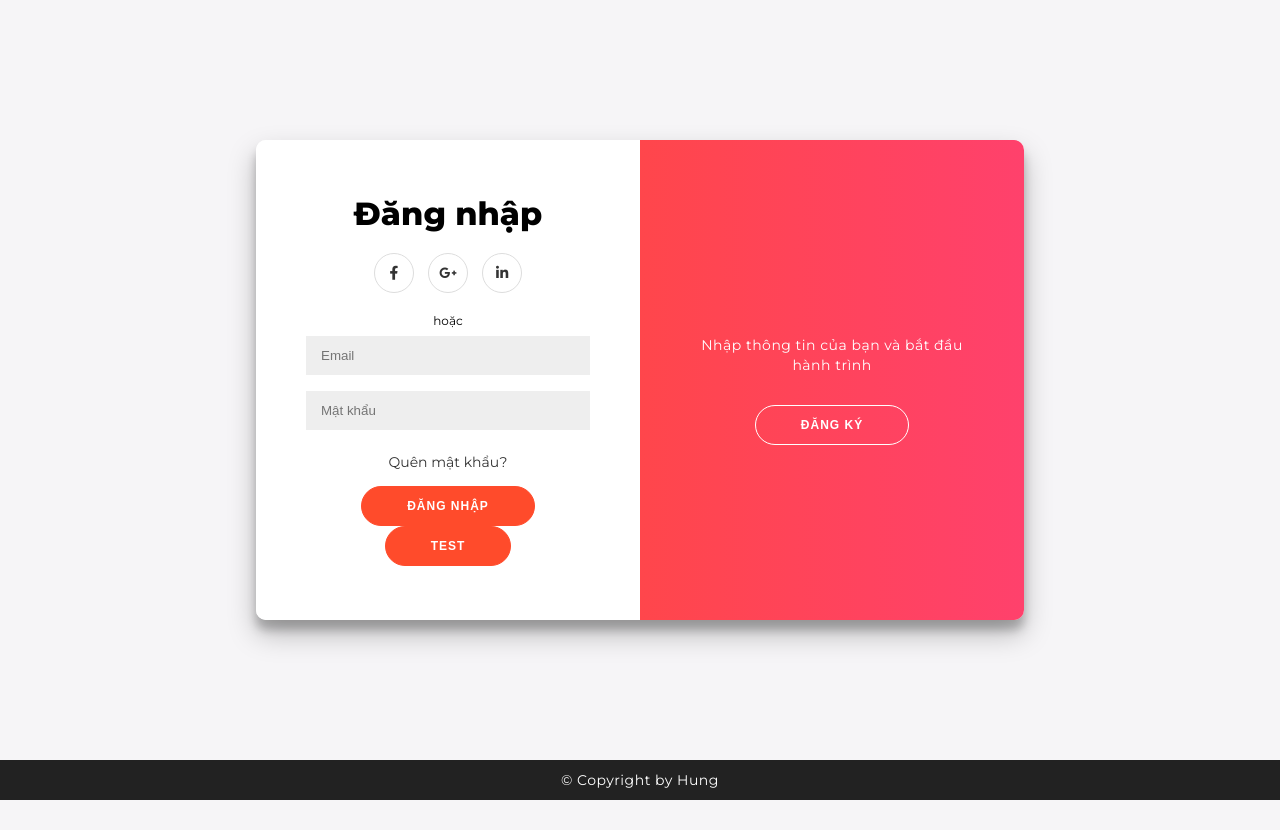
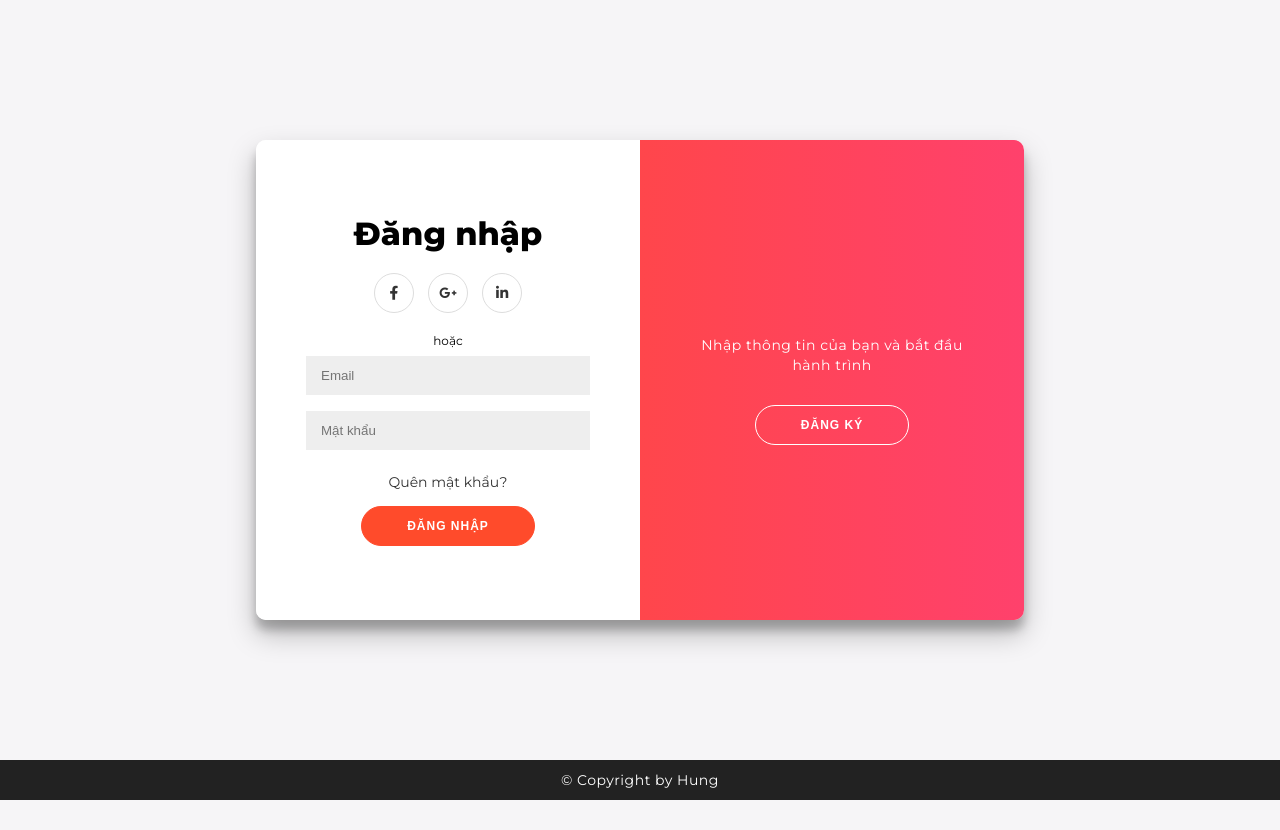
Before and after one commit to 11022908/TTCN-KTPM, a plain HTML site: page Hung/login.html in a window 1280 px wide. Drawn offline with Linux system fonts and the light colour scheme.

Commit message:
login_user

```diff
--- a/Hung/login.html
+++ b/Hung/login.html
@@ -39,14 +39,13 @@
 			<input type="password" placeholder="Mật khẩu" />
 			<a href="#">Quên mật khẩu?</a>
 			<button>Đăng nhập</button>
-			<button>test</button>
 		</form>
 	</div>
 	<div class="overlay-container">
 		<div class="overlay">
 			<div class="overlay-panel overlay-left">
 				<h1>Welcome</h1>
-				<p>test</p>
+				<p></p>
                 <p></p>
 				<button class="ghost" id="signIn">Đăng ký</button>
 			</div>
--- a/Hung/test.txt
+++ /dev/null
@@ -1 +0,0 @@
-tesststtt
```
Also changed, not shown: Hung/test2.md (deleted, +0 -1 lines).
